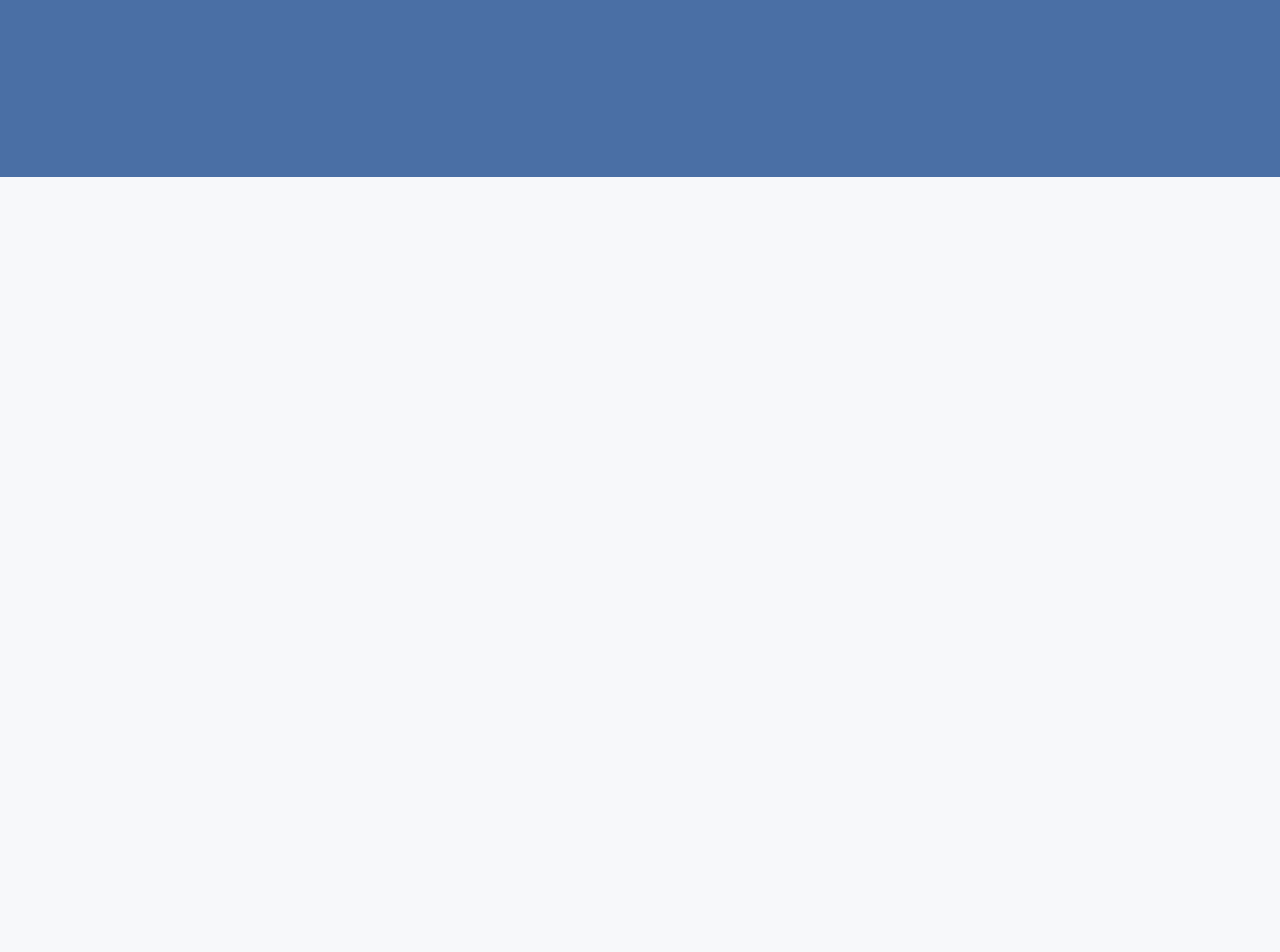
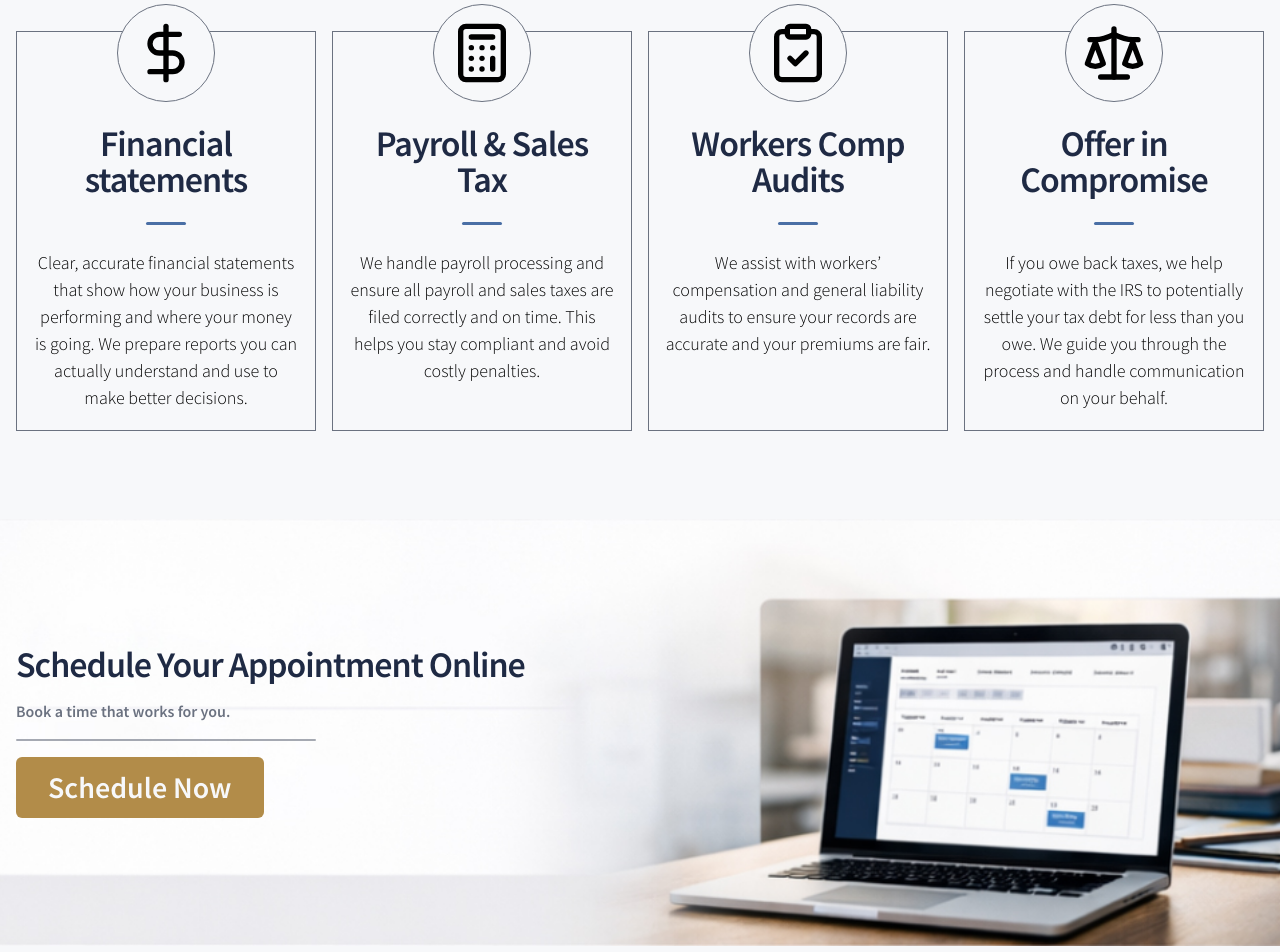
Before and after one commit to SES-Design-Systems/dependableacctg.com, a Next.js app: page / in a window 1280 px wide. Shown: the part 760-1712 px from the top of the page. Before the commit the page ends 937 px from the top, so only its background shows below. Built offline with nearby package versions, Linux system fonts and the light colour scheme.

Commit message:
Home services completed, working on Home schedule

```diff
--- a/app/globals.css
+++ b/app/globals.css
@@ -18,7 +18,7 @@
 @custom-variant hover (&:hover);
 
 h1 {
-  @apply leading-none tracking-[-1px] text-3xl sm:text-4xl lg:text-5xl xl:text-6xl 2xl:text-[5rem] text-white;
+  @apply leading-none tracking-[-1px] text-3xl sm:text-4xl lg:text-5xl xl:text-6xl 2xl:text-[4.5rem] text-white;
 }
 h2 {
   @apply leading-none tracking-[-1px] text-2xl sm:text-3xl lg:text-4xl xl:text-5xl text-primary;
@@ -27,7 +27,13 @@ h3 {
   @apply leading-none tracking-[-1px] text-xl sm:text-2xl lg:text-3xl xl:text-4xl text-primary;
 }
 p {
-  @apply font-sourceLight tracking-[0px] leading-normal text-base sm:text-lg 2xl:text-xl text-white;
+  @apply font-sourceLight tracking-[0px] leading-normal text-base sm:text-lg 2xl:text-xl;
+}
+
+@layer components {
+  .section-container {
+    @apply pt-10 md:py-14 lg:py-18 xl:py-22 px-4;
+  }
 }
 
 @layer utilities {
@@ -37,6 +43,9 @@ p {
   .scale-up {
     @apply hover:scale-105 transition-transform duration-200;
   }
+  .scale-down {
+    @apply active:scale-95 transition-transform duration-200;
+  }
   .shadow-up-left {
     @apply shadow-[0_0_15px_rgba(0,0,0,0.1),-4px_-4px_10px_rgba(0,0,0,0.15)];
   }
--- a/app/page.tsx
+++ b/app/page.tsx
@@ -1,9 +1,13 @@
 import Hero from "@/components/ui/Hero";
+import Services from "@/components/services/Services";
+import HomeSchedule from "@/components/ui/HomeSchedule";
 
 export default function Home() {
   return (
     <section className="h-fit pb-10">
       <Hero />
+      <Services />
+      <HomeSchedule />
     </section>
   );
 }
--- a/components/Button.tsx
+++ b/components/Button.tsx
@@ -4,7 +4,7 @@ export default function PrimaryButton() {
   return (
     <Link
       href="/contact"
-      className="rounded-md bg-accent2 hover:bg-accent2trans text-white leading-wide! px-6 py-1 md:py-2 md:px-8 cursor-pointer"
+      className="scale-down rounded-md bg-accent2 hover:bg-accent2trans text-white leading-wide! px-6 py-1 md:py-2 md:px-8 cursor-pointer"
     >
       <span className="button">Schedule Now</span>
     </Link>
--- a/components/nav/Header.tsx
+++ b/components/nav/Header.tsx
@@ -5,7 +5,7 @@ import Image from "next/image";
 
 export default function Header() {
   return (
-    <header className="sticky top-0 z-[100] h-fit flex items-center justify-between p-6 lg:p-8 xl:p-10 2xl:px-18 bg-primary">
+    <header className="sticky top-0 z-[100] h-fit flex items-center justify-between p-6 lg:p-8 xl:px-16 2xl:px-24 bg-primary">
       <div>
         <Link href="/" className="cursor-pointer ">
           <span className="">
@@ -14,15 +14,15 @@ export default function Header() {
               alt="Dependable Accounting Logo - Tax services SI"
               width="750"
               height="250"
-              className="h-auto w-40 md:w-45 lg:w-55 xl:w-60 2xl:w-70 "
+              className="h-auto w-40 md:w-45 lg:w-55 "
             />
           </span>
         </Link>
       </div>
-      <div className="xl:hidden">
+      <div className="lg:hidden">
         <Sidebar />
       </div>
-      <div className="hidden xl:flex">
+      <div className="hidden lg:flex">
         <Nav />
       </div>
     </header>
--- /dev/null
+++ b/components/services/ServiceCard.tsx
@@ -0,0 +1,20 @@
+interface Services {
+  icon: React.ReactNode;
+  title: string;
+  description: string;
+}
+
+export default function ServiceCard({ icon, title, description }: Services) {
+  return (
+    <div className="px-4 pb-4 h-fit md:h-[325px] w-[300px] 2xl:w-[350px] xl:h-[400px] 2xl:h-[450px] border border-grey flex flex-col items-center justify-start gap-4 xl:gap-6 hover:bg-primary group">
+      <div className="group-hover:bg-accent group-hover:text-white rounded-full border w-fit border-grey -mt-7 bg-white p-2 md:p-3 xl:p-4">
+        {icon}
+      </div>
+      <h3 className="text-center group-hover:text-white! 2xl:max-w-[200px]">{title}</h3>
+      <span className="h-[3px] w-[40px] bg-accent rounded-full "></span>
+      <p className="max-w-[275px] 2xl:max-w-[300px] text-center group-hover:text-white">
+        {description}
+      </p>
+    </div>
+  );
+}
--- /dev/null
+++ b/components/services/Services.tsx
@@ -0,0 +1,44 @@
+import { Calculator, ClipboardCheck, DollarSign, Scale } from "lucide-react";
+import ServiceCard from "./ServiceCard";
+
+export default function Services() {
+  return (
+    <section
+      id="services"
+      className="section-container flex flex-col items-center justify-center gap-15 md:gap-20"
+    >
+      <div>
+        <h2>Our Services</h2>
+      </div>
+
+      <div className="grid grid-cols-1 place-items-center md:grid-cols-2 xl:grid-cols-4 gap-10 xl:gap-4 2xl:gap-8">
+        <ServiceCard
+          icon={<DollarSign className="size-12 lg:size-14 xl:size-16" />}
+          title="Financial statements"
+          description="Clear, accurate financial statements that show how your business is performing
+          and where your money is going. We prepare reports you can actually understand and use to
+          make better decisions."
+        />
+        <ServiceCard
+          icon={<Calculator className="size-12 lg:size-14 xl:size-16" />}
+          title="Payroll & Sales Tax"
+          description="We handle payroll processing and ensure all payroll and sales taxes are
+          filed correctly and on time. This helps you stay compliant and avoid costly penalties."
+        />
+        <ServiceCard
+          icon={<ClipboardCheck className="size-12 lg:size-14 xl:size-16" />}
+          title="Workers Comp Audits"
+          description="We assist with workers’ compensation and general liability audits to ensure
+          your records are accurate and your premiums are fair."
+        />
+        <ServiceCard
+          icon={<Scale className="size-12 lg:size-14 xl:size-16" />}
+          title="Offer in Compromise"
+          description="If you owe back taxes, we help negotiate with the IRS to potentially settle
+          your tax debt for less than you owe. We guide you through the process and handle
+          communication on your behalf."
+        />
+      </div>
+    </section>
+  );
+}
--- a/components/ui/Hero.tsx
+++ b/components/ui/Hero.tsx
@@ -9,10 +9,10 @@ export default function Hero() {
       <h1 className="max-w-lg md:max-w-2xl lg:max-w-5xl 2xl:max-w-6xl">
         Empowering Your Business <br />with  Expert Accounting &amp; Tax Services
       </h1>
-      <p className="max-w-md md:max-w-xl 2xl:max-w-3xl">
+      <p className="max-w-md md:max-w-xl 2xl:max-w-3xl text-white">
         Dependable Accounting Co. partners with individuals and small businesses for
         reliable tax, accounting, and advisory solutions by professionals you
-        can trust
+        can trust.
       </p>
       <PrimaryButton />
     </section>
--- /dev/null
+++ b/components/ui/HomeSchedule.tsx
@@ -0,0 +1,25 @@
+import Image from "next/image";
+import PrimaryButton from "../Button";
+
+export default function HomeSchedule() {
+  return (
+    <section
+      id="homeSchedule"
+      className="section-container relative min-h-0 md:min-h-[400px]"
+    >
+      <Image
+        src="/best_accounting_staten_island.jpg"
+        alt="image"
+        width={979}
+        height={319}
+        className="absolute inset-0 w-full h-full object-cover"
+      />
+      <div className="relative z-10 py-10 flex flex-col items-start justify-center gap-4 ">
+        <h3>Schedule Your Appointment <br className="md:hidden"/> Online</h3>
+        <h4 className="text-grey!">Book a time that works for you.</h4>
+        <span className="block h-[2px] bg-grey/60 w-[300px] rounded-full" />
+        <PrimaryButton />
+      </div>
+    </section>
+  );
+}
```
